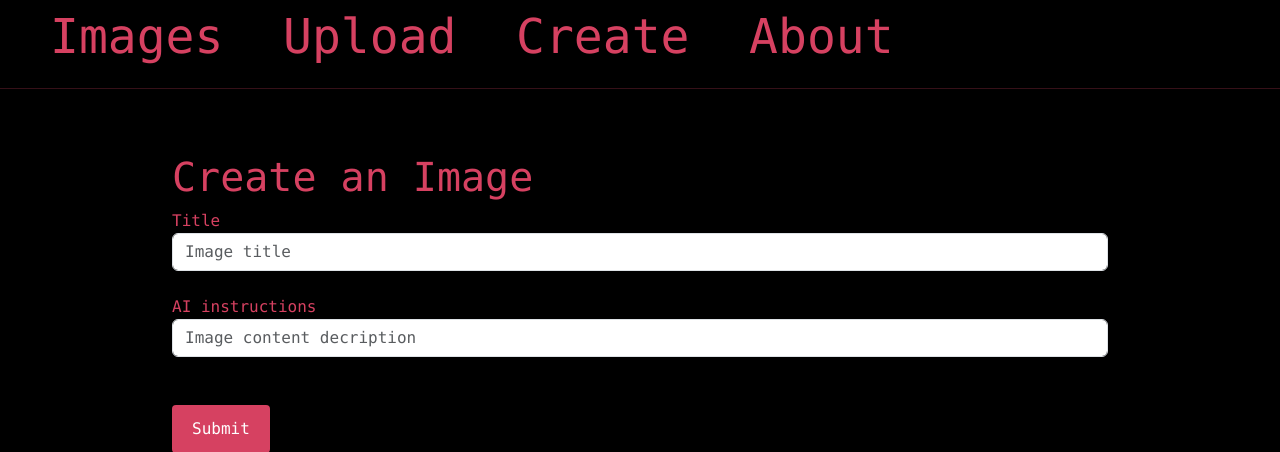
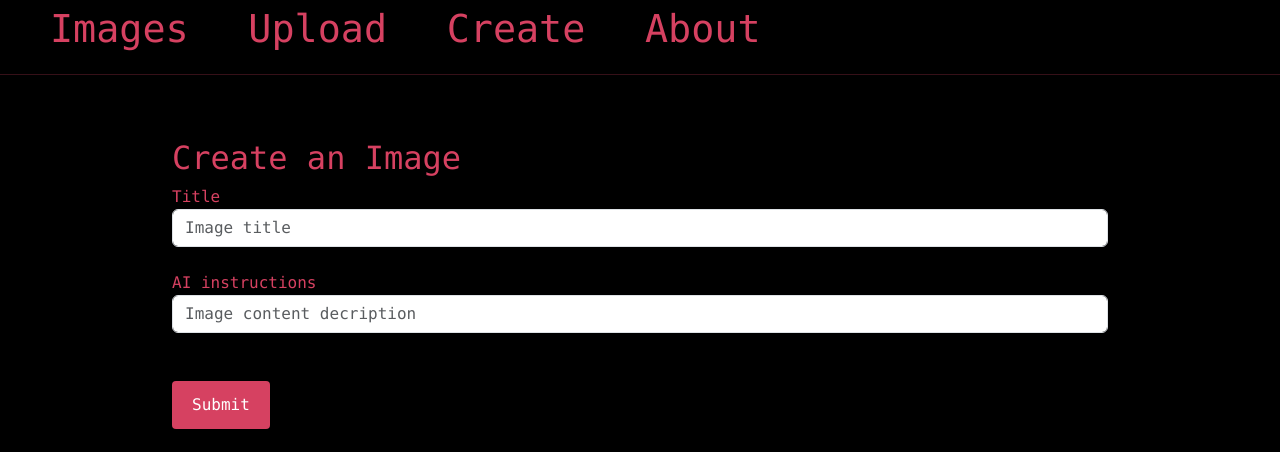
Before and after one commit to ferbcn/Flask-DallE, a Flask app: page /create/ in a window 1280 px wide. Shown: the top 452 px of the page. Run offline with Flask 2, Linux system fonts and the light colour scheme.

Commit message:
nav textsize

```diff
--- a/static/css/stylesheet.css
+++ b/static/css/stylesheet.css
@@ -20,7 +20,7 @@ a:hover {
 }
 nav a {
     color: #d64161;
-    font-size: 3em;
+    font-size: 3vw;
     margin-left: 50px;
     text-decoration: none;
 }
--- a/templates/create.html
+++ b/templates/create.html
@@ -5,7 +5,7 @@
 <div class="container">
   <div id="form_parent">
     <div id="form_child">
-        <h1>{% block title %} Create an Image {% endblock %}</h1>
+        <h2>{% block title %} Create an Image {% endblock %}</h2>
         <form method="post">
             <label for="title">Title</label>
             <br>
--- a/templates/upload.html
+++ b/templates/upload.html
@@ -5,7 +5,7 @@
 <div class="container">
   <div id="form_parent">
     <div id="form_child">
-        <h1>{% block title %} Upload an Image {% endblock %}</h1>
+        <h2>{% block title %} Upload an Image {% endblock %}</h2>
         <form method="post" enctype="multipart/form-data">
             <label for="title">Title</label>
             <br>
```
